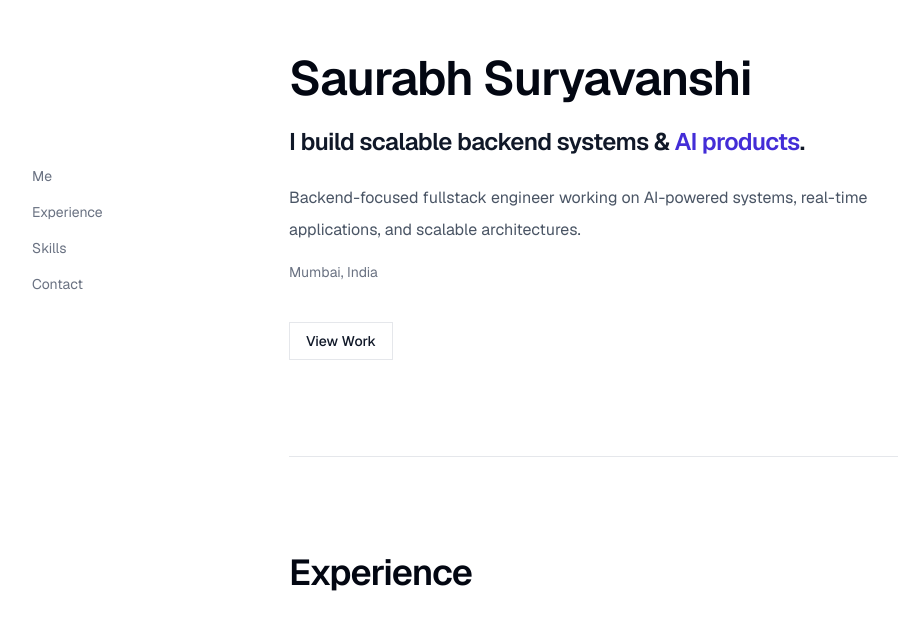
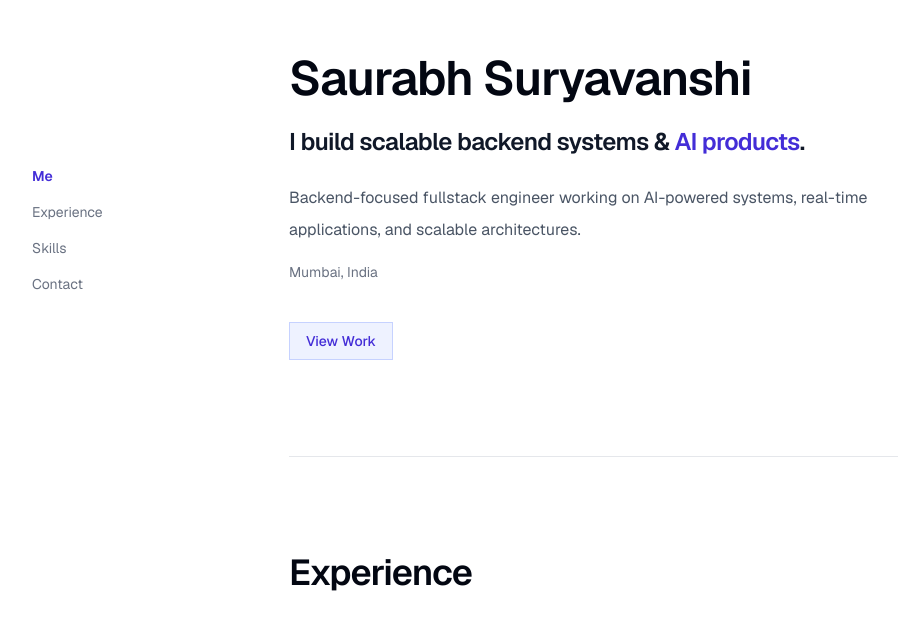
Before and after one commit to hitmxn30/portfolio, a Next.js app: page / in a window 1280 px wide. Shown: the part 170-800 px from the top of the page, without its empty margins (0-898 px from the left). Built offline with nearby package versions, Linux system fonts and the light colour scheme.

Commit message:
Implement section highlighting in Home component using Intersection Observer. Refactor sidebar navigation links to dynamically update based on the active section, enhancing user experience and accessibility. Update Button component styles for improved visual consistency.

```diff
--- a/app/page.tsx
+++ b/app/page.tsx
@@ -1,36 +1,56 @@
 "use client";
 
+import { useEffect, useState } from "react";
 import Button from "@/components/Button";
 import ProjectBlock from "@/components/ProjectBlock";
 import Section from "@/components/Section";
 
 export default function Home() {
+  const [activeSection, setActiveSection] = useState("me");
+
+  useEffect(() => {
+    const sections = ["me", "experience", "skills", "contact"]
+      .map((id) => document.getElementById(id))
+      .filter((element): element is HTMLElement => element !== null);
+
+    const observer = new IntersectionObserver(
+      (entries) => {
+        const visibleEntry = entries.find((entry) => entry.isIntersecting);
+        if (visibleEntry) {
+          setActiveSection(visibleEntry.target.id);
+        }
+      },
+      {
+        threshold: 0.35,
+        rootMargin: "-20% 0px -55% 0px",
+      }
+    );
+
+    sections.forEach((section) => observer.observe(section));
+    return () => observer.disconnect();
+  }, []);
+
+  const navItemClass = (sectionId: string) =>
+    `block transition-colors ${
+      activeSection === sectionId
+        ? "font-semibold text-indigo-700"
+        : "text-gray-500 hover:text-indigo-700"
+    }`;
+
   return (
     <div className="mx-auto w-full max-w-[750px] px-6 py-24 sm:py-32">
       <aside className="fixed left-8 top-1/2 hidden -translate-y-1/2 lg:block">
         <nav className="space-y-4 text-sm">
-          <a
-            href="#me"
-            className="block text-gray-500 transition-colors hover:text-indigo-700"
-          >
+          <a href="#me" className={navItemClass("me")}>
             Me
           </a>
-          <a
-            href="#experience"
-            className="block text-gray-500 transition-colors hover:text-indigo-700"
-          >
+          <a href="#experience" className={navItemClass("experience")}>
             Experience
           </a>
-          <a
-            href="#skills"
-            className="block text-gray-500 transition-colors hover:text-indigo-700"
-          >
+          <a href="#skills" className={navItemClass("skills")}>
             Skills
           </a>
-          <a
-            href="#contact"
-            className="block text-gray-500 transition-colors hover:text-indigo-700"
-          >
+          <a href="#contact" className={navItemClass("contact")}>
             Contact
           </a>
         </nav>
--- a/components/Button.tsx
+++ b/components/Button.tsx
@@ -14,11 +14,11 @@ export default function Button({
   variant = "bordered",
 }: ButtonProps) {
   const baseClassName =
-    "inline-flex items-center text-sm font-medium transition-opacity hover:opacity-70";
+    "inline-flex items-center text-sm font-medium transition-colors duration-200";
   const variantClassName =
     variant === "bordered"
-      ? "border border-gray-200 px-4 py-2 text-gray-900"
-      : "text-gray-700 underline underline-offset-4";
+      ? "border border-indigo-200 bg-indigo-50 px-4 py-2 text-indigo-700 hover:bg-indigo-100"
+      : "text-gray-700 underline underline-offset-4 hover:text-indigo-700";
 
   if (external) {
     return (
```
